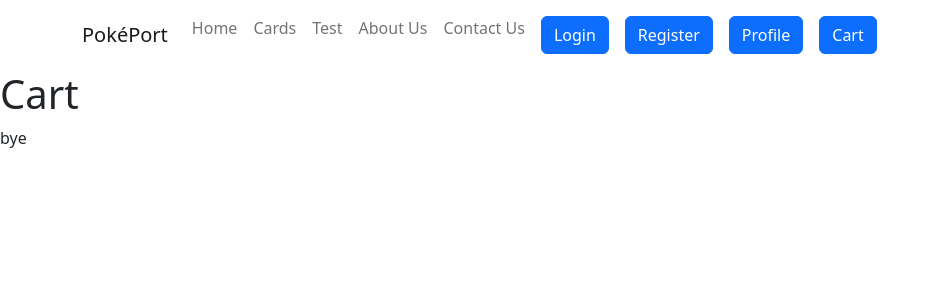
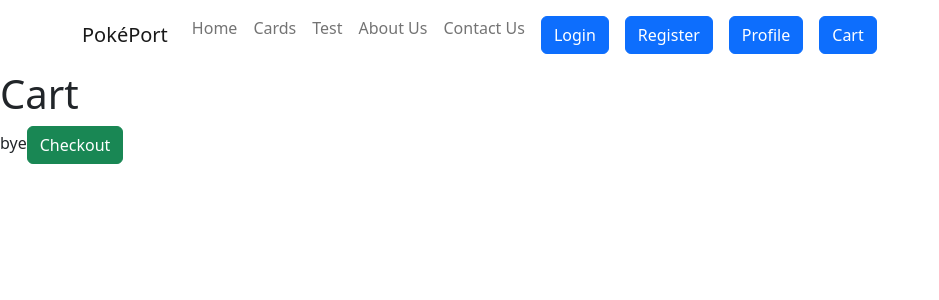
Before and after one commit to shiv-iyer/Project-3-FrontEnd, a React (Create React App) app: page /cart in a window 1280 px wide. Shown: the top 300 px of the page, without its empty margins (0-939 px from the left). Built offline with nearby package versions, Linux system fonts and the light colour scheme.

Commit message:
checkout flow complete all functionality 100% done

```diff
--- a/src/pages/Cart.js
+++ b/src/pages/Cart.js
@@ -46,6 +46,12 @@ export default function Cart() {
     getUserID();
   }, [context]);
 
+  let URL;
+
+  if (userID) {
+    URL = `https://3000-shiviyer-project3backen-yor58kqud3j.ws-us97.gitpod.io/checkout/${userID}/checkout`
+  }
+
   // remove from cart
   const removeFromCart = async (cardID) => {
     // data required for the post request
@@ -62,11 +68,12 @@ export default function Cart() {
 
   // add and subtract from cart
   const addQuantity = async (cardID) => {
+    let newData;
     if (userID) {
         // get the card and filter to ensure that the card matches the card in cart items
     const cardToUpdate = cartItems.filter((item) => item.card_id === cardID);
     // map each cart item and retrieve the correct card, so that the quantity can be updated
-    const newData = cartItems.map((item) => {
+     newData = cartItems.map((item) => {
       if (item.card_id === cardID) {
         return {
           ...item,
@@ -91,10 +98,11 @@ export default function Cart() {
   };
 
 const removeQuantity = async (cardID) => {
+  let newData;
     // get the card and filter to ensure that the card matches the card in cart items
     const cardToUpdate = cartItems.filter((item) => item.card_id === cardID);
     // map each cart item and retrieve the correct card, so that the quantity can be updated
-    const newData = cartItems.map((item) => {
+     newData = cartItems.map((item) => {
       if (item.card_id === cardID) {
         return {
           ...item,
@@ -144,6 +152,7 @@ const removeQuantity = async (cardID) => {
             );
           })
         : "bye"}
+        <Button variant="success" href={URL}>Checkout</Button>
     </React.Fragment>
   );
 }
```
